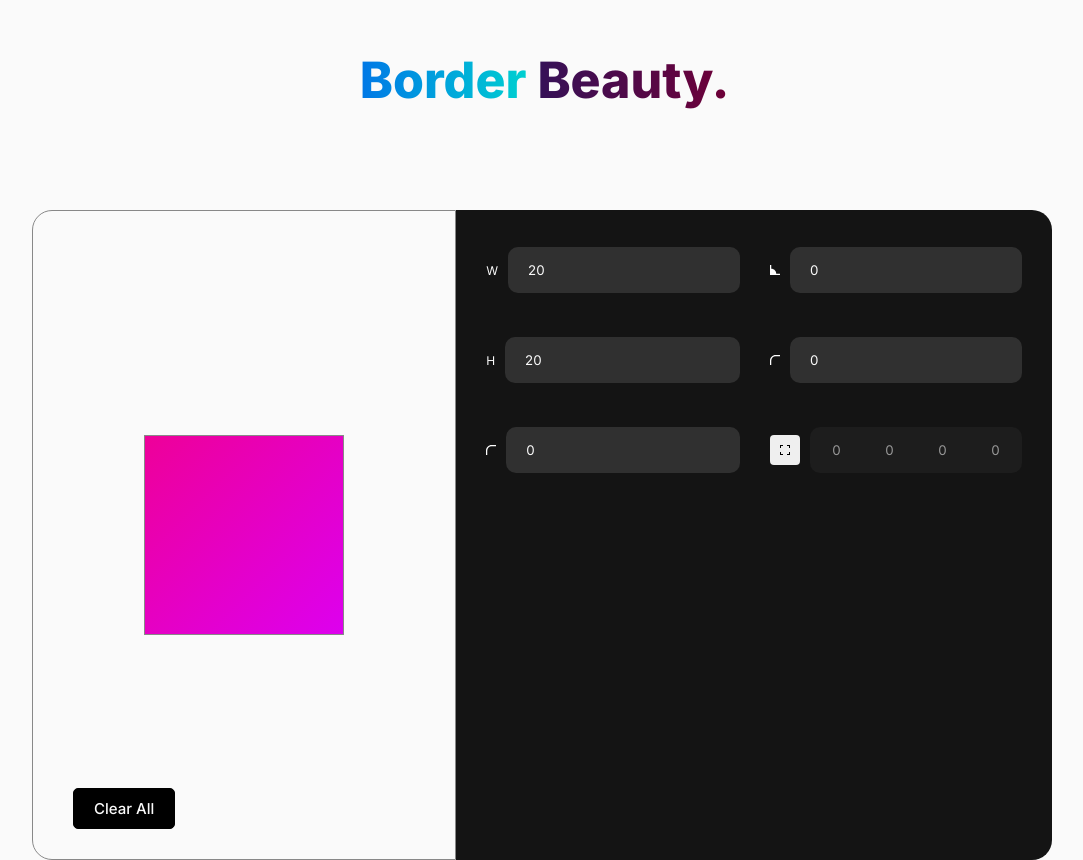
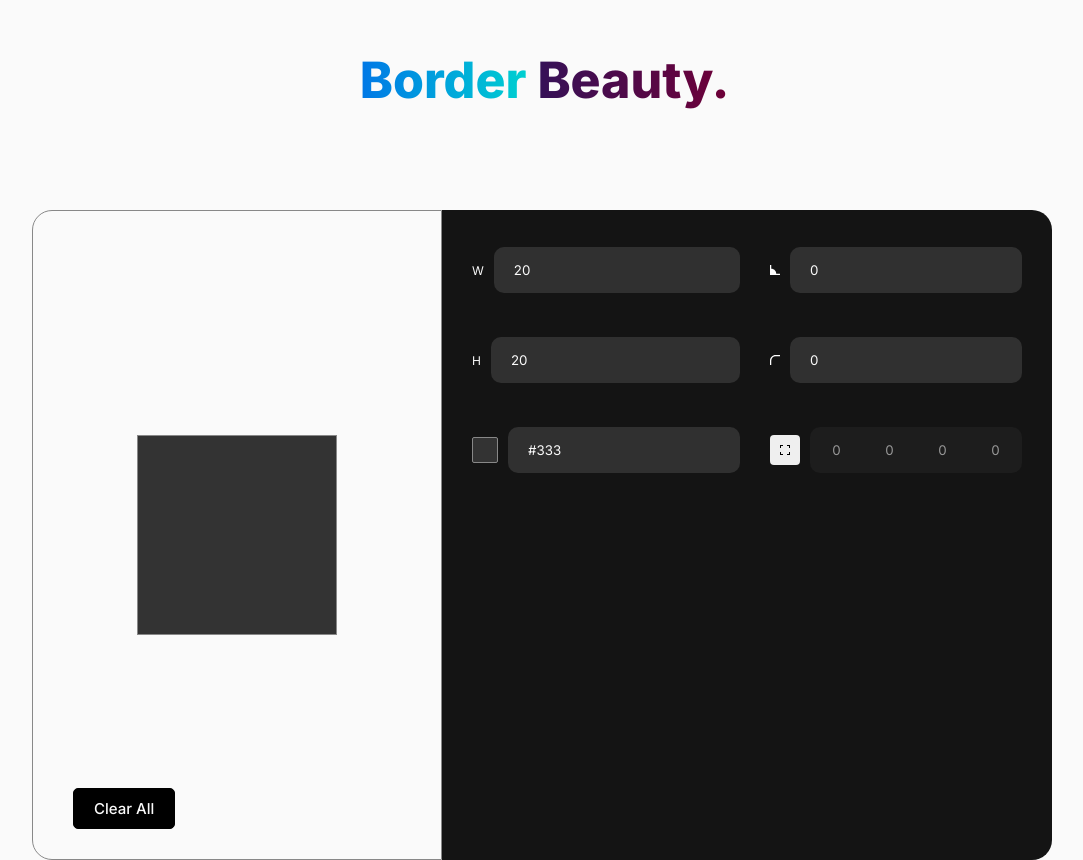
Before and after one commit to Marcos-An/border-beauty, a Next.js app: page / in a window 1280 px wide. Shown: the whole page, without its empty margins (98-1181 px from the left). Built offline with nearby package versions, Linux system fonts and the light colour scheme.

Commit message:
Add collor picker

```diff
--- a/package.json
+++ b/package.json
@@ -10,6 +10,7 @@
   "dependencies": {
     "next": "10.1.3",
     "react": "17.0.2",
+    "react-color": "^2.19.3",
     "react-dom": "17.0.2",
     "sass": "^1.32.11"
   },
--- a/src/Components/AllBorders/allBorders.module.scss
+++ b/src/Components/AllBorders/allBorders.module.scss
@@ -25,14 +25,16 @@
 }
 
 .borderWrapper {
-  display: grid;
-  grid-template-columns: repeat(4, 1fr);
+  display: flex;
   margin-left: 1rem;
 
   input {
+    background-color: var(--inputs);
+    color: var(--white);
+
     margin-left: 0px !important;
     text-align: center;
-    padding: 1.5rem 0.5rem;
+    padding: 1.5rem 0.5rem !important;
     width: 30% !important;
   }
 
@@ -41,15 +43,15 @@
   }
 
   input:nth-child(1) {
-    border-radius: 1rem 0rem 0rem 1rem;
+    border-radius: 1rem 0rem 0rem 1rem !important;
   }
   input:nth-child(2) {
-    border-radius: 0rem;
+    border-radius: 0rem !important;
   }
   input:nth-child(3) {
-    border-radius: 0rem;
+    border-radius: 0rem !important;
   }
   input:nth-child(4) {
-    border-radius: 0rem 1rem 1rem 0rem;
+    border-radius: 0rem 1rem 1rem 0rem !important;
   }
 }
--- /dev/null
+++ b/src/Components/ColorPicker/colorPicker.module.scss
@@ -0,0 +1,47 @@
+.containerColorPickers {
+  position: absolute;
+  display: block !important;
+  width: 250px;
+  border: 1px solid #e5e5e5;
+  border-radius: 2px;
+  background-color: var(--white);
+  box-shadow: 0 2px 14px rgb(0 0 0 / 15%), 0 0 0 0.5px rgb(0 0 0 / 20%);
+  left: -280px;
+  top: -30px;
+
+  .selectTypeColorPicker {
+    color: var(--color-options);
+    font-size: 1.2rem;
+    display: flex;
+    justify-content: flex-end;
+    grid-template-columns: 1.7fr 0.3fr;
+    grid-column-gap: 1.8rem;
+    padding: 1rem 1rem;
+    border-bottom: 1px solid #e5e5e5;
+
+    button {
+      padding: 0.6rem 1rem;
+      border-radius: 0.3rem;
+      background: transparent;
+      border: none;
+      text-align: center;
+
+      svg {
+        margin-top: 4px;
+      }
+      &:hover {
+        background: rgba(0, 0, 0, 0.1);
+      }
+    }
+  }
+
+  .colorPickersWrapper {
+    .chromePicker {
+      width: 100.7% !important;
+      box-shadow: none !important;
+      margin-left: -1px !important;
+      border-radius: 0px 0px 5px 5px !important;
+      color: var(--white);
+    }
+  }
+}
--- /dev/null
+++ b/src/Components/ColorPicker/index.tsx
@@ -0,0 +1,34 @@
+import styles from './colorPicker.module.scss'
+import { CloseSVG } from '../Svg'
+import { useContext } from 'react'
+import { SquareContext } from '../../Contexts/SquareContext'
+import { ChromePicker } from 'react-color';
+
+export default function ColorPicker({ handleIsOpenColorPicker }) {
+  const { backgroundColor, updateBackgroundColor } = useContext(SquareContext)
+  return (
+    <div className={styles.containerColorPickers}>
+      <div className={styles.selectTypeColorPicker}>
+        <button type="button" onClick={() => handleIsOpenColorPicker()}>
+          <CloseSVG />
+        </button>
+      </div>
+      <div className={styles.colorPickersWrapper}>
+        <ChromePicker
+          color={backgroundColor}
+
+          onChange={(color) => updateBackgroundColor({
+            hex: color.hex,
+            rgb: {
+              r: color.rgb.r,
+              g: color.rgb.g,
+              b: color.rgb.b,
+              a: color.rgb.a
+            }
+          })}
+          className={styles.chromePicker}
+        />
+      </div>
+    </div>
+  )
+}
--- a/src/Components/Square/index.tsx
+++ b/src/Components/Square/index.tsx
@@ -12,7 +12,8 @@ export default function square() {
     rightTop,
     rightBottom,
     leftBottom,
-    allBordersIsActive
+    allBordersIsActive,
+    backgroundColor
   } = useContext(SquareContext)
 
   const square = useContext(SquareContext)
@@ -26,6 +27,8 @@ export default function square() {
     } else {
       squareNode.style.setProperty('border-radius', ` ${borderRadius}px`)
     }
+    squareNode.style
+      .setProperty("background-color", `rgb(${backgroundColor.rgb.r}, ${backgroundColor.rgb.g}, ${backgroundColor.rgb.b}, ${backgroundColor.rgb.a})`)
     squareNode.style.transform = `rotate(${rotate}deg)`
   }, [square])
 
--- a/src/Components/Square/square.module.scss
+++ b/src/Components/Square/square.module.scss
@@ -1,4 +1,3 @@
 .square {
-  background: linear-gradient(135deg, #e09, #d0e);
   border: 1px solid var(--gray);
 }
--- a/src/Components/Svg/index.tsx
+++ b/src/Components/Svg/index.tsx
@@ -123,3 +123,24 @@ export const AllBordersSVG = () => {
     </span>
   );
 };
+
+export const CloseSVG = () => {
+  return (
+    <span>
+      <svg
+        width="12"
+        height="12"
+        viewBox="0 0 12 12"
+        xmlns="http://www.w3.org/2000/svg"
+      >
+        <path
+          d="M6 5.293l4.789-4.79.707.708-4.79 4.79 4.79 4.789-.707.707-4.79-4.79-4.789 4.79-.707-.707L5.293 6 .502 1.211 1.21.504 6 5.294z"
+          fillOpacity="1"
+          fill="#000"
+          stroke="none"
+        >
+        </path>
+      </svg>
+    </span>
+  );
+};
--- a/src/Contexts/SquareContext.tsx
+++ b/src/Contexts/SquareContext.tsx
@@ -11,11 +11,13 @@ type SquareContextData = {
   leftBottom: string,
   rightTop: string,
   rightBottom: string,
+  backgroundColor: color,
   updateHeight: (height: string) => void,
   updateRotate: (rotate: string) => void,
   updateBorderRadius: (radius: string) => void,
   updateUniqueBorder: (radius: string, unique: string) => void,
   updateWidth: (width: string) => void,
+  updateBackgroundColor: (color: color) => void,
   handleSetAllBordersIsActive: () => void,
   isEmpty: () => void,
   clear: () => void
@@ -26,6 +28,16 @@ export const SquareContext = createContext({} as SquareContextData)
 
 type SquareContextProviderProps = {
   children: ReactNode,
+}
+
+type color = {
+  hex: string,
+  rgb: {
+    r: number,
+    g: number,
+    b: number,
+    a: number,
+  }
 }
 
 export function SquareContextProvider({ children }: SquareContextProviderProps) {
@@ -39,6 +51,15 @@ export function SquareContextProvider({ children }: SquareContextProviderProps)
   const [rightBottom, setRightBottom] = useState('0')
   const [rotate, setRotate] = useState('0')
   const [allBordersIsActive, setAllBordersIsActive] = useState(false)
+  const [backgroundColor, setBackgroundColor] = useState({
+    hex: '#333',
+    rgb: {
+      r: 51,
+      g: 51,
+      b: 51,
+      a: 1,
+    }
+  })
 
 
   function clear() {
@@ -70,6 +91,10 @@ export function SquareContextProvider({ children }: SquareContextProviderProps)
     if (!leftBottom) setLeftBottom('0')
     if (!rightTop) setRightTop('0')
     if (!rightBottom) setRightBottom('0')
+  }
+
+  function updateBackgroundColor(color: color) {
+    setBackgroundColor(color)
   }
 
   function updateHeight(height: string) {
@@ -130,11 +155,13 @@ export function SquareContextProvider({ children }: SquareContextProviderProps)
         leftBottom,
         rightTop,
         rightBottom,
+        backgroundColor,
         updateHeight,
         updateRotate,
         updateBorderRadius,
         handleSetAllBordersIsActive,
         updateUniqueBorder,
+        updateBackgroundColor,
         updateWidth,
         isEmpty,
         clear
--- a/src/pages/home.module.scss
+++ b/src/pages/home.module.scss
@@ -51,16 +51,43 @@
       font-size: 1.2rem;
     }
 
+    .colorPickerSection {
+      display: flex;
+      flex-direction: row;
+      align-items: center;
+      position: relative;
+
+      .inputStyle {
+        padding: 1.5rem 2rem;
+        width: -webkit-fill-available;
+        border-radius: 1rem;
+        background-color: var(--inputs);
+        color: var(--white);
+        margin-left: 1rem;
+      }
+    }
+
+    .colorPickerButton {
+      padding: 1.2rem;
+      border: 1px solid var(--gray);
+      border-radius: 0.2rem;
+    }
+
     .inputDisabled {
       filter: brightness(0.6);
     }
 
-    div {
+    .option {
       display: flex;
       flex-direction: row;
       align-items: center;
 
       input {
+        padding: 1.5rem 2rem;
+        width: -webkit-fill-available;
+        border-radius: 1rem;
+        background-color: var(--inputs);
+        color: var(--white);
         margin-left: 1rem;
       }
     }
--- a/src/pages/index.tsx
+++ b/src/pages/index.tsx
@@ -1,9 +1,10 @@
 import styles from './home.module.scss';
-import { useContext } from 'react'
+import { useContext, useEffect, useState } from 'react'
 import { SquareContext } from '../Contexts/SquareContext'
 import Square from '../Components/Square'
-import { LeftTopSVG, AngleSVG, AllBordersSVG } from '../Components/Svg'
+import { LeftTopSVG, AngleSVG } from '../Components/Svg'
 import AllBorders from '../Components/AllBorders'
+import ColorPicker from '../Components/ColorPicker'
 
 export default function Home() {
   const {
@@ -12,6 +13,7 @@ export default function Home() {
     borderRadius,
     allBordersIsActive,
     rotate,
+    backgroundColor,
     updateHeight,
     updateRotate,
     updateBorderRadius,
@@ -19,6 +21,23 @@ export default function Home() {
     isEmpty,
     clear
   } = useContext(SquareContext)
+
+  const [isOpenColorPicker, setIsOpenColorPicker] = useState<boolean>(false)
+  const [color, setColor] = useState<string>('')
+
+  useEffect(() => {
+    const { r, g, b, a } = backgroundColor.rgb
+    document.getElementById('color-picker').style.backgroundColor = `rgb(${r}, ${g}, ${b}, ${a})`
+
+    if (backgroundColor.rgb.a === 1) {
+      setColor(backgroundColor.hex)
+    } else setColor(`rgb(${r}, ${g}, ${b}, ${a})`)
+  }, [backgroundColor])
+
+
+  function handleIsOpenColorPicker() {
+    setIsOpenColorPicker(!isOpenColorPicker)
+  }
 
   return (
     <div className={styles.wrapper}>
@@ -30,7 +49,7 @@ export default function Home() {
           </button>
         </div>
         <div className={styles.options}>
-          <div>
+          <div className={styles.option}>
             <span>W</span>
             <input
               min="1"
@@ -40,7 +59,7 @@ export default function Home() {
               type="number"
             />
           </div>
-          <div>
+          <div className={styles.option}>
             <AngleSVG />
             <input
               value={rotate}
@@ -50,7 +69,7 @@ export default function Home() {
               type="number"
             />
           </div>
-          <div>
+          <div className={styles.option}>
             <span>H</span>
             <input
               value={height}
@@ -60,7 +79,7 @@ export default function Home() {
               type="number"
             />
           </div>
-          <div>
+          <div className={styles.option}>
             <LeftTopSVG />
             <input
               value={borderRadius}
@@ -72,17 +91,16 @@ export default function Home() {
               type="number"
             />
           </div>
-          <div>
-            <LeftTopSVG />
-            <input
-              value={borderRadius}
-              min="0"
-              onBlur={() => isEmpty()}
-              onChange={({ target }) => updateBorderRadius(target.value)}
-              type="number"
+          <div className={styles.colorPickerSection}>
+            {isOpenColorPicker && <ColorPicker handleIsOpenColorPicker={handleIsOpenColorPicker} />}
+            <button
+              id="color-picker"
+              className={styles.colorPickerButton}
+              onClick={() => handleIsOpenColorPicker()}
             />
+            <input value={color} onChange={() => null} className={styles.inputStyle} />
           </div>
-          <div>
+          <div className={styles.option}>
             <AllBorders />
           </div>
         </div>
--- a/styles/globals.scss
+++ b/styles/globals.scss
@@ -30,14 +30,6 @@ html {
   font-size: 62.5%;
 }
 
-input {
-  padding: 1.5rem 2rem;
-  width: -webkit-fill-available;
-  border-radius: 1rem;
-  background-color: var(--inputs);
-  color: var(--white);
-}
-
 input[type="number"]::-webkit-outer-spin-button,
 input[type="number"]::-webkit-inner-spin-button {
   -webkit-appearance: none;
```
Also changed, not shown: 1 other file (tests, documents, lock files or other folders).
